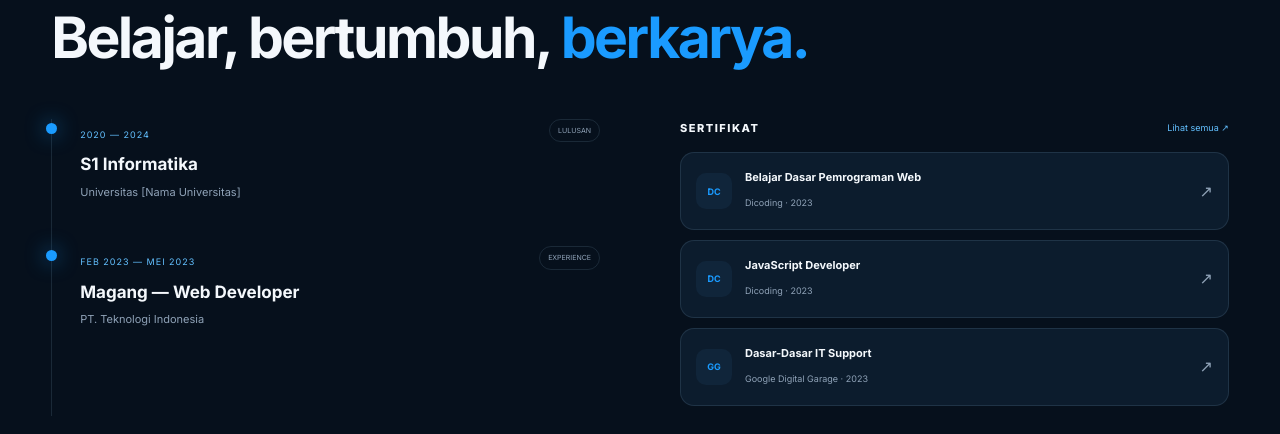
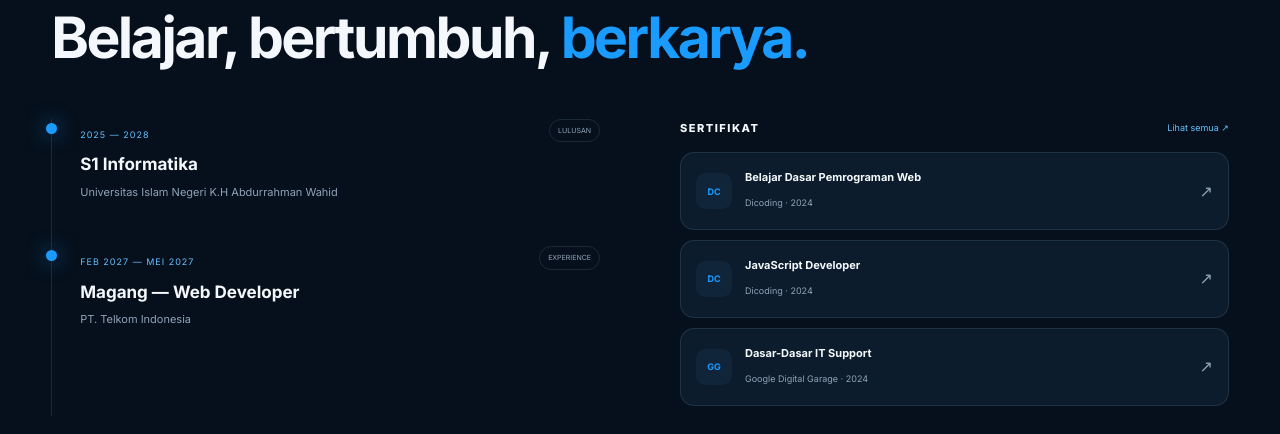
Before and after one commit to Rizalkhaerulanam-hub/portfolio-rizal-premium, a plain HTML site: page index.html in a window 1280 px wide. Shown: the part 4220-4654 px from the top of the page. Drawn offline with Linux system fonts and the light colour scheme.

Commit message:
merubah profil dan tahun lulus

```diff
--- a/index.html
+++ b/index.html
@@ -301,18 +301,18 @@
               <div class="timeline-item">
                 <span class="timeline-dot"></span>
                 <div>
-                  <small>2020 — 2024</small>
+                  <small>2025 — 2028</small>
                   <h3>S1 Informatika</h3>
-                  <p>Universitas [Nama Universitas]</p>
+                  <p>Universitas Islam Negeri K.H Abdurrahman Wahid</p>
                 </div>
                 <span class="timeline-badge">LULUSAN</span>
               </div>
               <div class="timeline-item">
                 <span class="timeline-dot"></span>
                 <div>
-                  <small>FEB 2023 — MEI 2023</small>
+                  <small>FEB 2027 — MEI 2027</small>
                   <h3>Magang — Web Developer</h3>
-                  <p>PT. Teknologi Indonesia</p>
+                  <p>PT. Telkom Indonesia</p>
                 </div>
                 <span class="timeline-badge">EXPERIENCE</span>
               </div>
@@ -326,7 +326,7 @@
                 <b>DC</b>
                 <div>
                   <strong>Belajar Dasar Pemrograman Web</strong
-                  ><small>Dicoding · 2023</small>
+                  ><small>Dicoding · 2024</small>
                 </div>
                 <span>↗</span>
               </div>
@@ -334,7 +334,7 @@
                 <b>DC</b>
                 <div>
                   <strong>JavaScript Developer</strong
-                  ><small>Dicoding · 2023</small>
+                  ><small>Dicoding · 2024</small>
                 </div>
                 <span>↗</span>
               </div>
@@ -342,7 +342,7 @@
                 <b>GG</b>
                 <div>
                   <strong>Dasar-Dasar IT Support</strong
-                  ><small>Google Digital Garage · 2023</small>
+                  ><small>Google Digital Garage · 2024</small>
                 </div>
                 <span>↗</span>
               </div>
```
Also changed, not shown: 1 other file.
